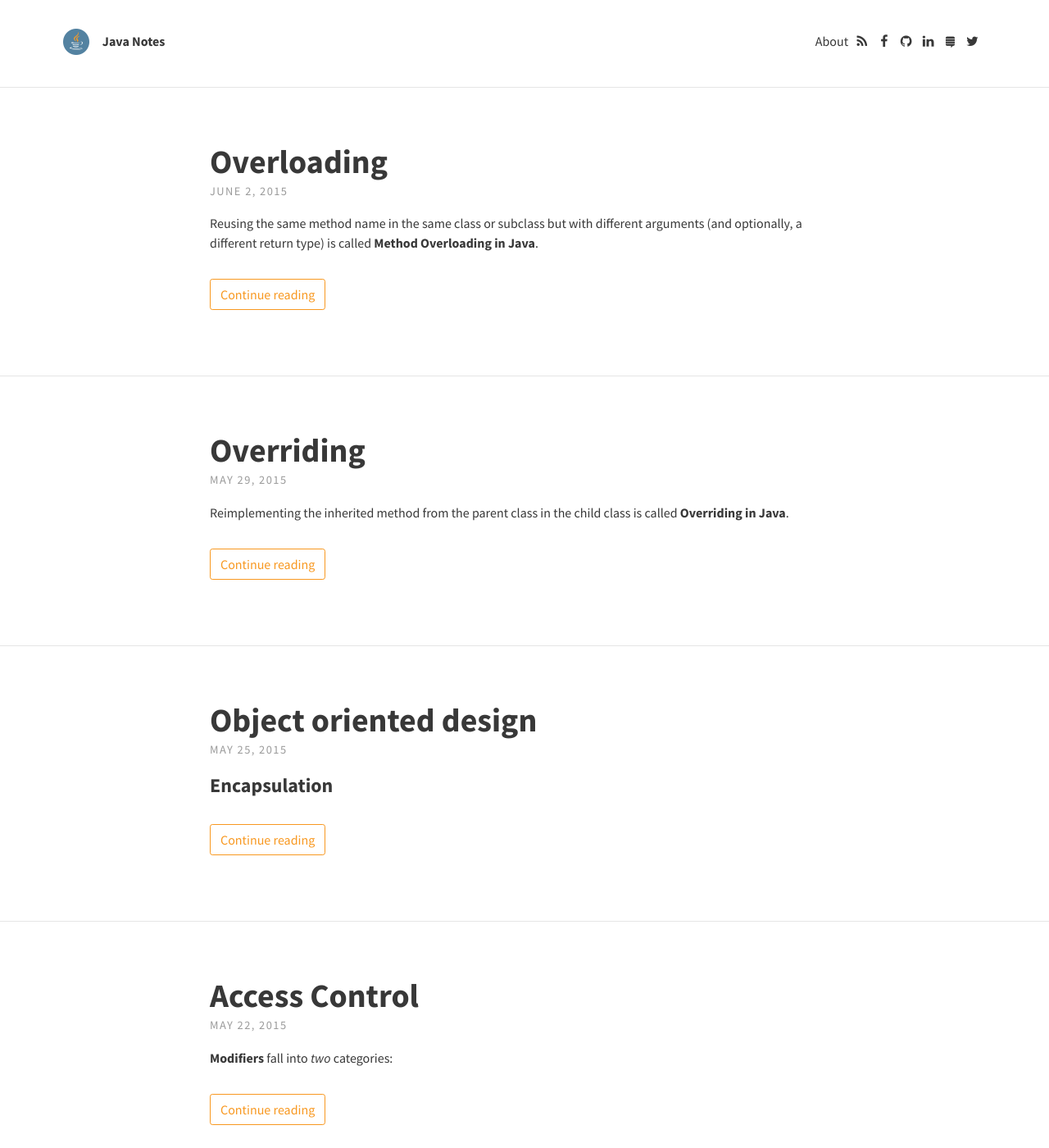
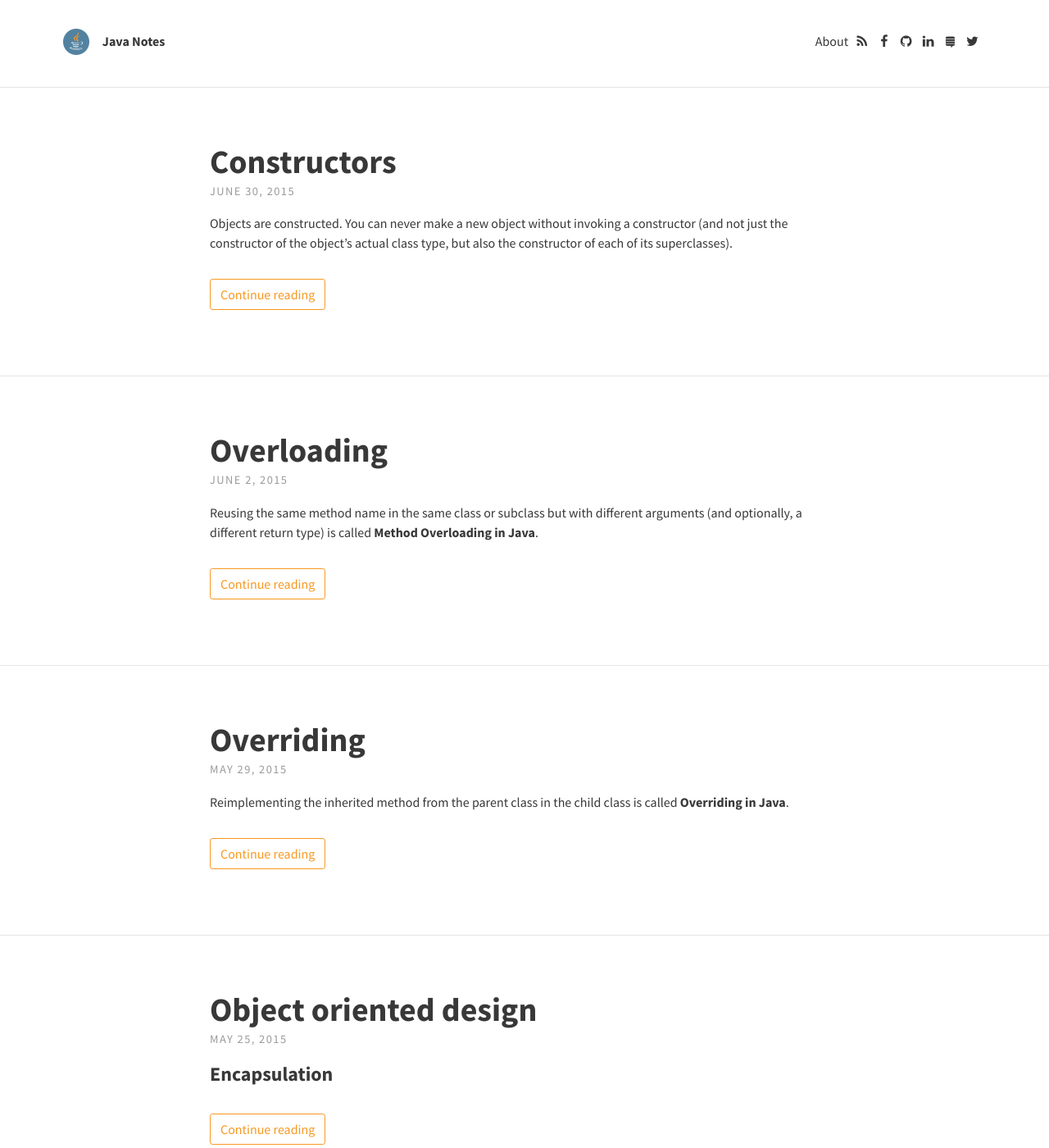
Before and after one commit to rampatra/JavaNotes, a Jekyll site: the page built from index.html, in a window 1280 px wide and 1400 px high. Shown: the whole window at 82% size. Built offline with Jekyll 4.4.1, drawn with Linux system fonts in a browser that asks for light colours; nearby versions of some CDN libraries; the list of posts is cut into pages by our own code; comment, search, counter and statistics services are not loaded; some of the changed text lies outside the part shown.

Commit message:
overloading/constructors : changed

```diff
--- /dev/null
+++ b/_posts/2015-06-30-constructors.md
@@ -0,0 +1,68 @@
+---
+layout: post
+title: Constructors
+---
+
+Objects are constructed. You can never make a new object without invoking a constructor (and not just the
+constructor of the object's actual class type, but also the constructor of each of its superclasses).
+
+Suppose there is a `Horse` class which extends `Animal` (and obviously `Animal` extends `Object`). Now this is how the
+constructors are called after `new Horse()` is invoked from `main()`:
+
+1. main() calls new Horse()
+2. Horse() calls super()
+3. Animal() calls super()
+4. Object()
+
+
+Constructors __have no return type__ and their __names must exactly match the class name__. Typically, constructors
+are used to initialize instance variable as below:
+
+{% highlight java linenos %}
+class Foo {
+     int size;
+     String name;
+
+     Foo(String name, int size) {
+        this.name = name;
+        this.size = size;
+     }
+}
+{% endhighlight %}
+
+
+
+
+
+### Q&A
+
+__Q1.__ What is the output of the below program?
+
+{% highlight java linenos %}
+public class Animal {
+
+    String name;
+
+    Animal(String name) {
+        this.name = name;
+    }
+
+    Animal() {
+        this(getName());
+    }
+
+    String getName() {
+        return "abc";
+    }
+
+    public static void main(String[] args) {
+        Animal b = new Animal();
+        System.out.println(b.name);
+    }
+}
+{% endhighlight %}
+
+1. `abc`
+2. Empty string
+3. Won't compile
+4. Runtime error
```
Also changed, not shown: _posts/2015-06-02-overloading.md (+2 -2 lines), img/posts/IS-A.png.
